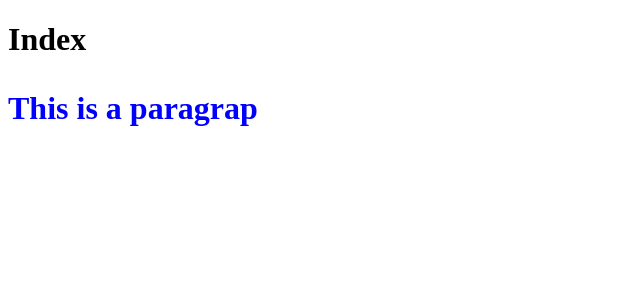
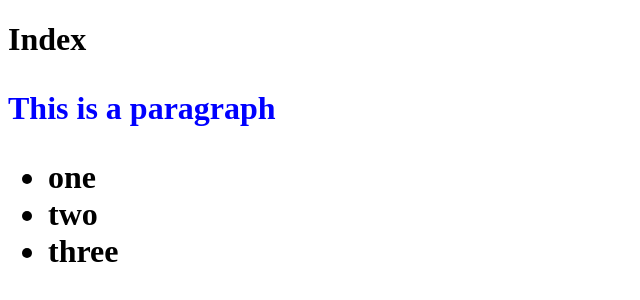
Before and after one commit to haitchbomb/public_html, a plain HTML site: page index.html in a window 1280 px wide. Shown: the whole page, without its empty margins (0-640 px from the left). Drawn offline with Linux system fonts and the light colour scheme.

Commit message:
Update index.html

```diff
--- a/index.html
+++ b/index.html
@@ -8,9 +8,11 @@
     <body>
 
       <h1>Index</h>
-      <p> This is a paragrap</p>
-
-
-
+      <p> This is a paragraph</p>
+      <ul>
+        <li>one</li>
+        <li>two</li>
+        <li>three</li>
+      </ul>
     </body>
 </html>
```
